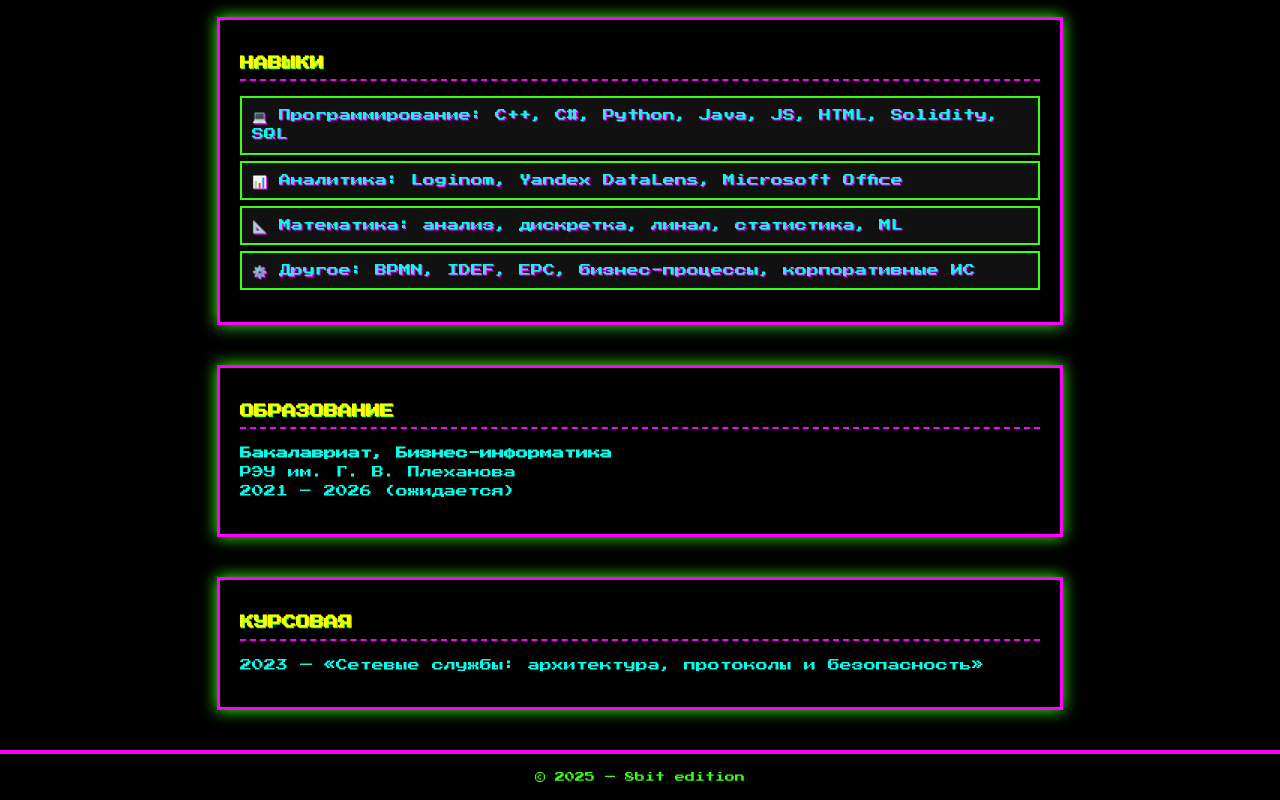
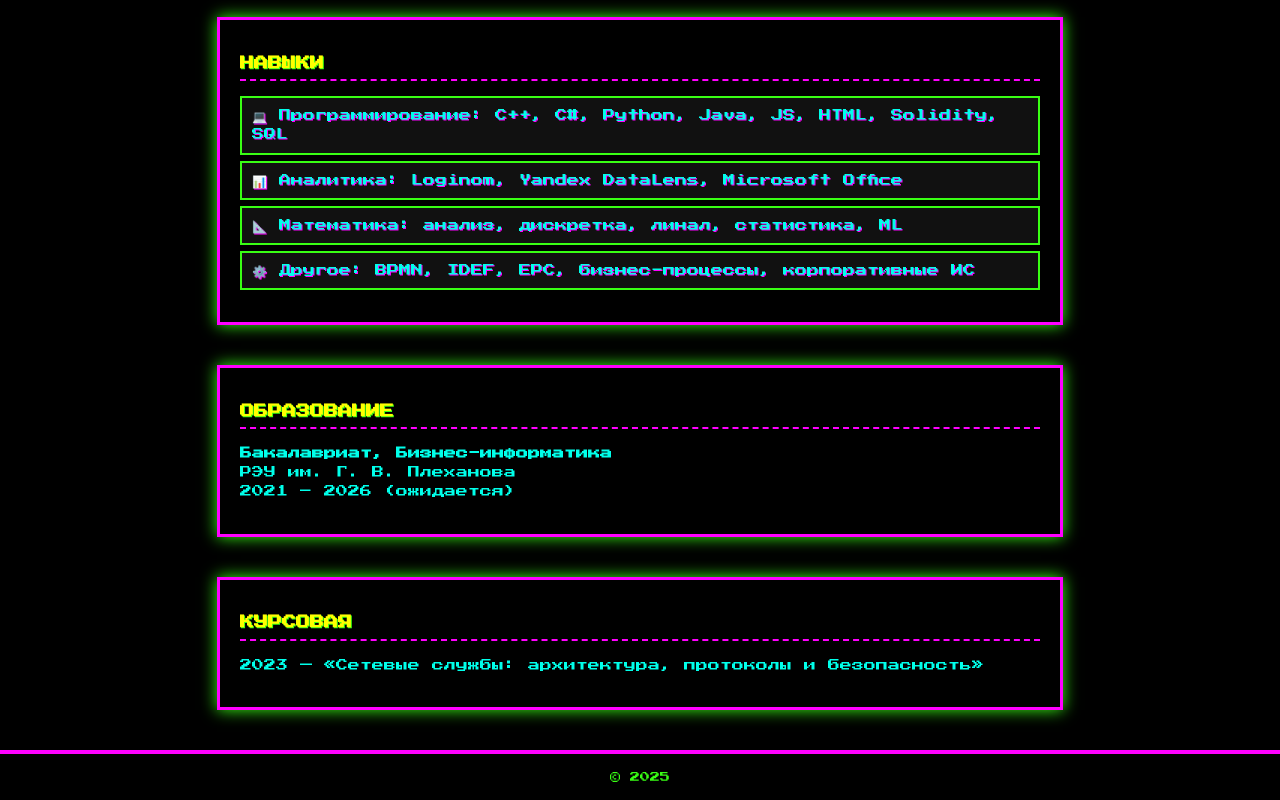
Before and after one commit to DaniilPhillips/DaniilPhillips.github.io, a plain HTML site: page index.html in a window 1280 px wide. Shown: the part 423-1223 px from the top of the page. Drawn offline with Linux system fonts and the light colour scheme.

Commit message:
Update index.html

```diff
--- a/index.html
+++ b/index.html
@@ -123,7 +123,7 @@
   </section>
 
   <footer>
-    © 2025 — 8bit edition
+    © 2025
   </footer>
 </body>
 </html>
```
